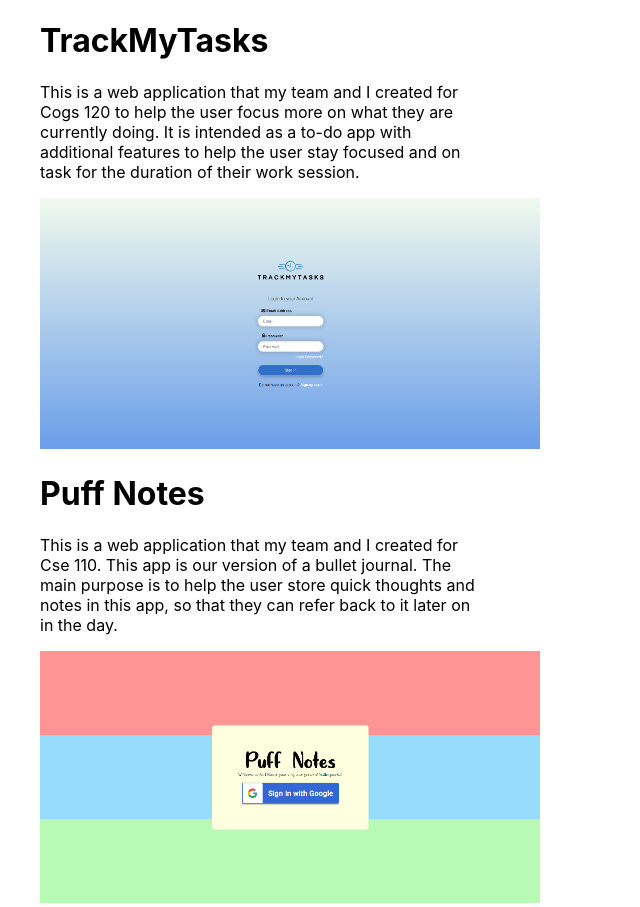
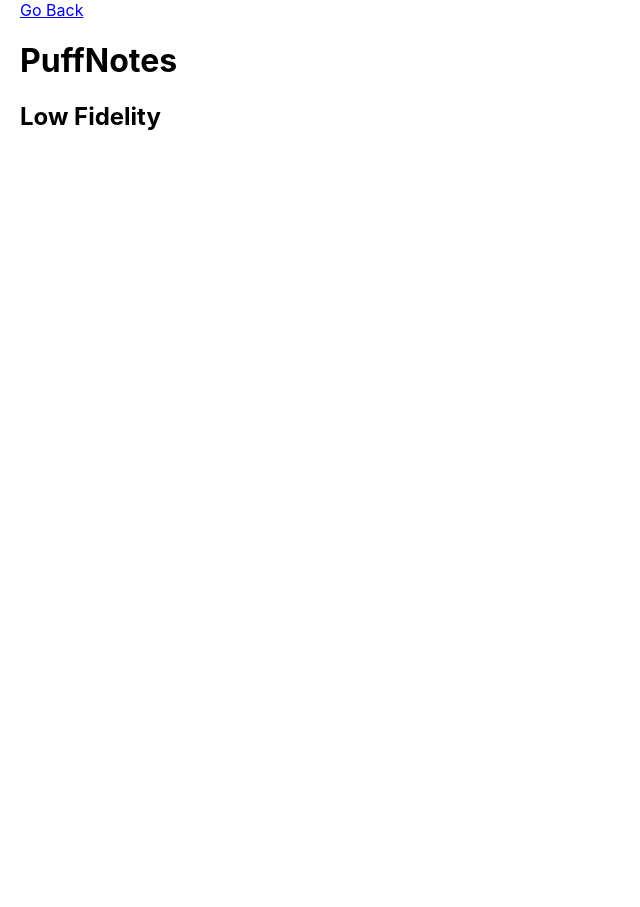
Before and after one commit to t9guan/Portfolio, a React (Create React App) app: page /case2 in a window 1280 px wide. Shown: the whole page, without its empty margins (0-640 px from the left). After the commit the page ends 800 px from the top, so only its background shows below. Built offline with nearby package versions, Linux system fonts and the light colour scheme.

Commit message:
added routes

```diff
--- a/package.json
+++ b/package.json
@@ -11,6 +11,7 @@
     "gh-pages": "^3.2.3",
     "react": "^18.0.0",
     "react-dom": "^18.0.0",
+    "react-router-dom": "^6.3.0",
     "react-scripts": "5.0.0",
     "save-dev": "0.0.1-security",
     "web-vitals": "^2.1.4"
--- a/src/App.js
+++ b/src/App.js
@@ -1,11 +1,14 @@
 import './App.css';
+import Home from './pages/Home';
 import logo1 from './pics/TrackMyTasks.png';
 import logo2 from './pics/PuffNotes.png';
+import { BrowserRouter as Router, Switch, Route, Link } from 'react-router-dom';
 
 function App() {
   return (
     <body>
       <div>
+        <Link to={'/Case1'}>Case1</Link>
         <h1>TrackMyTasks</h1>
         <p>
           This is a web application that my team and I created for Cogs 120 to
@@ -16,6 +19,7 @@ function App() {
         <img className="appImg" src={logo1}></img>
       </div>
       <div>
+        <Link to={'/Case2'}>Case2</Link>
         <h1>Puff Notes</h1>
         <p>
           This is a web application that my team and I created for Cse 110. This
--- a/src/index.js
+++ b/src/index.js
@@ -1,13 +1,20 @@
 import React from 'react';
 import ReactDOM from 'react-dom';
+import { BrowserRouter, Route, Routes } from 'react-router-dom';
 import './index.css';
 import App from './App';
+import Case1 from './pages/Case1';
+import Case2 from './pages/Case2';
 import reportWebVitals from './reportWebVitals';
 
 ReactDOM.render(
-  <React.StrictMode>
-    <App />
-  </React.StrictMode>,
+  <BrowserRouter>
+    <Routes>
+      <Route path="/" element={<App />} />
+      <Route path="/case1" element={<Case1 />} />
+      <Route path="/case2" element={<Case2 />} />
+    </Routes>
+  </BrowserRouter>,
   document.getElementById('root')
 );
 
--- /dev/null
+++ b/src/pages/Case1.js
@@ -0,0 +1,14 @@
+import React from 'react';
+import { Link } from 'react-router-dom';
+
+function Case1() {
+  return (
+    <body>
+      <Link to={'/'}>Go Back</Link>
+      <h1>TrackMyTasks</h1>
+      <h2>Low Fidelity</h2>
+    </body>
+  );
+}
+
+export default Case1;
--- /dev/null
+++ b/src/pages/Case2.js
@@ -0,0 +1,14 @@
+import React from 'react';
+import { Link } from 'react-router-dom';
+
+function Case2() {
+  return (
+    <body>
+      <Link to={'/'}>Go Back</Link>
+      <h1>PuffNotes</h1>
+      <h2>Low Fidelity</h2>
+    </body>
+  );
+}
+
+export default Case2;
--- /dev/null
+++ b/src/pages/Home.js
@@ -0,0 +1,29 @@
+import logo1 from '../pics/TrackMyTasks.png';
+import logo2 from '../pics/PuffNotes.png';
+
+function Home() {
+  <body>
+    <div>
+      <h1>TrackMyTasks</h1>
+      <p>
+        This is a web application that my team and I created for Cogs 120 to
+        help the user focus more on what they are currently doing. It is
+        intended as a to-do app with additional features to help the user stay
+        focused and on task for the duration of their work session.
+      </p>
+      <img className="appImg" src={logo1}></img>
+    </div>
+    <div>
+      <h1>Puff Notes</h1>
+      <p>
+        This is a web application that my team and I created for Cse 110. This
+        app is our version of a bullet journal. The main purpose is to help the
+        user store quick thoughts and notes in this app, so that they can refer
+        back to it later on in the day.
+      </p>
+      <img className="appImg" src={logo2}></img>
+    </div>
+  </body>;
+}
+
+export default Home;
```
Also changed, not shown: 1 other file (tests, documents, lock files or other folders).
